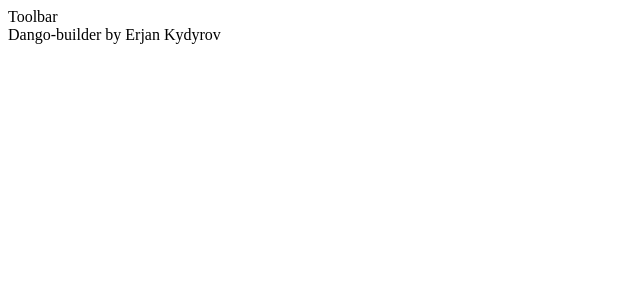
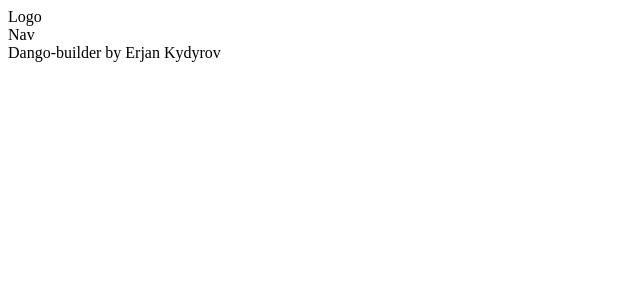
Before and after one commit to Erjankydyrov/builder, a React (Create React App) app: page / in a window 1280 px wide. Shown: the top 300 px of the page, without its empty margins (0-640 px from the left). Built offline with nearby package versions, Linux system fonts and the light colour scheme.

Commit message:
corected Toolbar

```diff
--- a/src/components/Toolbar/Toolbar.js
+++ b/src/components/Toolbar/Toolbar.js
@@ -1,9 +1,12 @@
+import Logo from "../Logo/Logo";
+import Nav from "../Nav/Nav";
 import classes from "./Toolbar.module.css";
 
 const Toolbar = ({  }) => {
     return (
         <div className = {classes.Toolbar}>
-            Toolbar
+            <Logo />
+            <Nav />
         </div>
     );
 }
```
